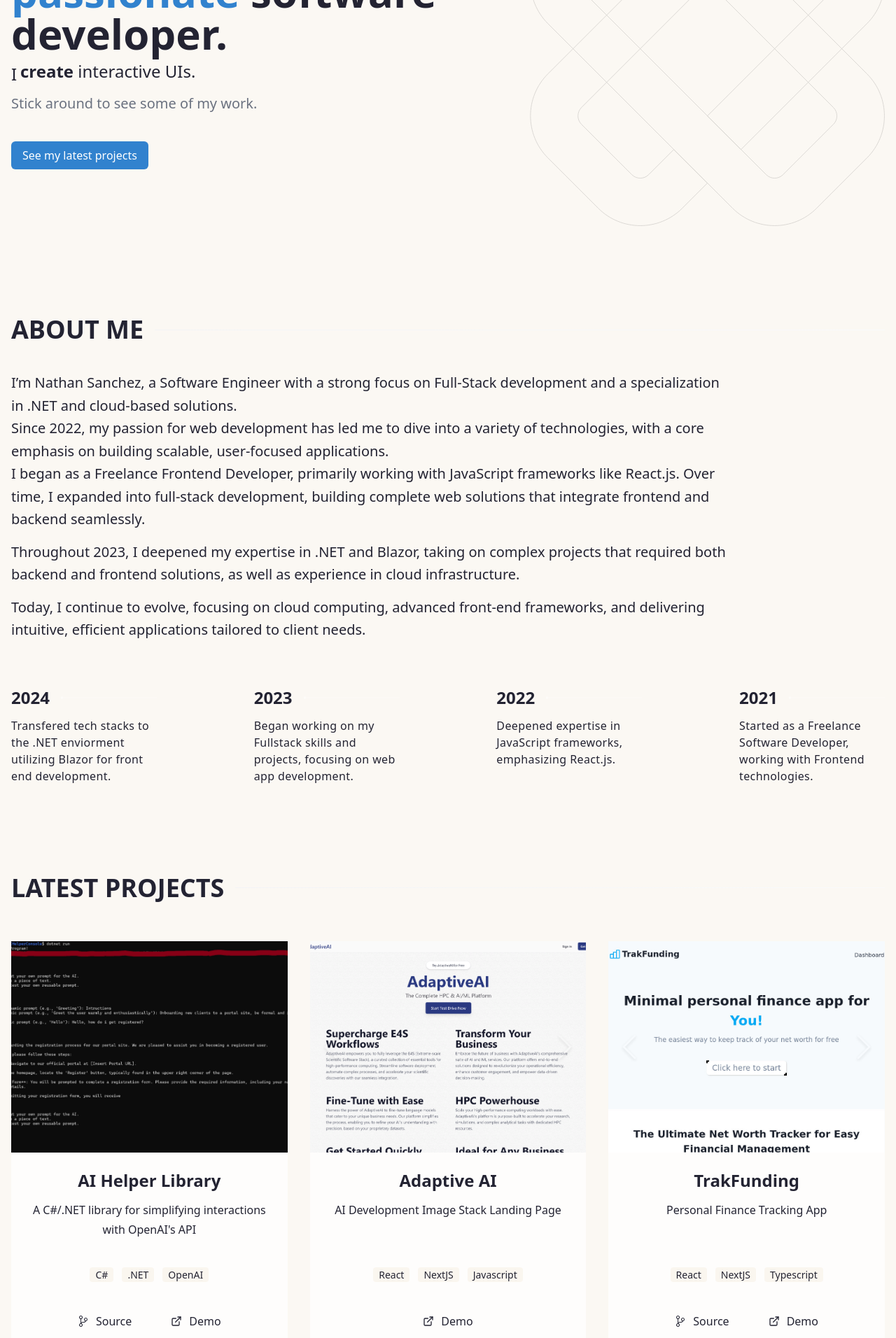
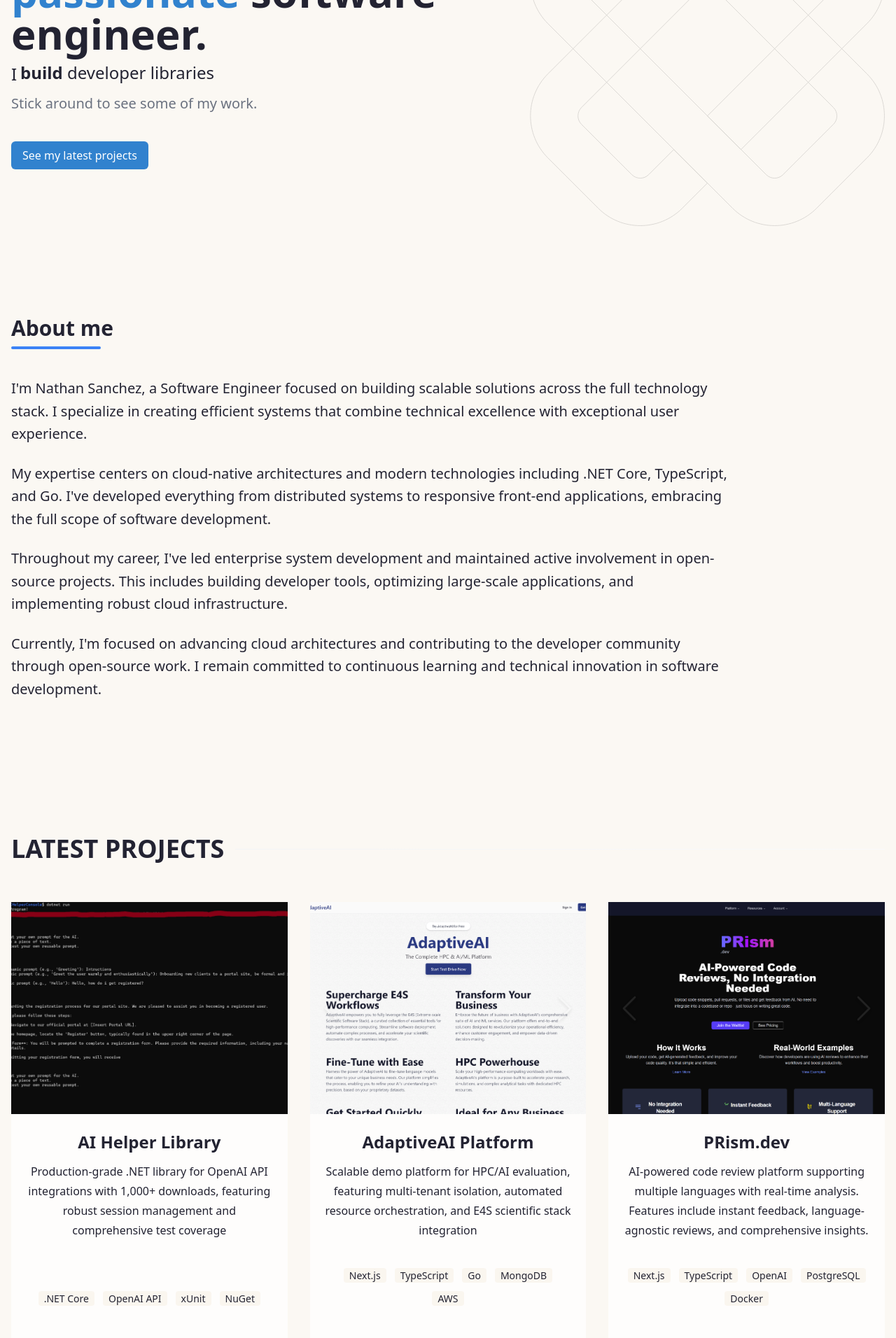
Before and after one commit to NathanSanchezDev/nathanswe-portfolio, a Next.js app: page / in a window 1280 px wide. Shown: the part 320-2232 px from the top of the page at 70% size. Built offline with nearby package versions, Linux system fonts and the light colour scheme.

Commit message:
Update wording and small defects.

```diff
--- a/app/projects/components/Filter.jsx
+++ b/app/projects/components/Filter.jsx
@@ -1,7 +1,9 @@
 import { useRef, useState } from "react";
 import { LazyMotion, domAnimation, useInView } from "framer-motion";
-import { TbBrandJavascript, TbBrandNextjs } from "react-icons/tb";
-import { FaReact } from "react-icons/fa";
+import { TbBrandNextjs } from "react-icons/tb";
+import { DiDotnet } from "react-icons/di";
+import { FaCloud } from "react-icons/fa";
+import { BsBuilding } from "react-icons/bs";
 import { FilterButton } from "./FilterButton";
 
 export function Filter({ onClick = (f) => f }) {
@@ -27,7 +29,7 @@
                 <h3 aria-label="Filter projects" tabIndex="0" className="font-bold text-xl">
                     Filter by:
                 </h3>
-				<div className="flex items-center gap-4">
+                <div className="flex items-center flex-wrap gap-4">
                     <FilterButton
                         onClick={() => handleFilterClick(undefined)}
                         label="All"
@@ -36,11 +38,25 @@
                         All
                     </FilterButton>
                     <FilterButton
-						onClick={() => handleFilterClick("React")}
-						label="React"
-						active={activeFilter === "React"}
+                        onClick={() => handleFilterClick("Enterprise")}
+                        label="Enterprise"
+                        active={activeFilter === "Enterprise" || activeFilter === "Enterprise SaaS"}
                     >
-						<FaReact size="20" />
+                        <BsBuilding size="20" />
+                    </FilterButton>
+                    <FilterButton
+                        onClick={() => handleFilterClick("Cloud")}
+                        label="Cloud"
+                        active={activeFilter === "Cloud"}
+                    >
+                        <FaCloud size="20" />
+                    </FilterButton>
+                    <FilterButton
+                        onClick={() => handleFilterClick("C# .NET")}
+                        label="C# .NET"
+                        active={activeFilter === "C# .NET"}
+                    >
+                        <DiDotnet size="20" />
                     </FilterButton>
                     <FilterButton
                         onClick={() => handleFilterClick("Next")}
@@ -49,13 +65,6 @@
                     >
                         <TbBrandNextjs size="20" />
                     </FilterButton>
-					<FilterButton
-						onClick={() => handleFilterClick("Javascript")}
-						label="Javascript"
-						active={activeFilter === "Javascript"}
-					>
-						<TbBrandJavascript size="20" />
-					</FilterButton>
                 </div>
             </div>
         </LazyMotion>
--- a/app/projects/layout.js
+++ b/app/projects/layout.js
@@ -5,18 +5,19 @@
 import { Filter } from "./components/Filter";
 import Error from "../error";
 import { Projects } from "./components/Projects";
-
-// Import your local projects data
 import { projectsData } from '../../constants/projectsData';
 
 export default function Page() {
-	const [category, setCategory] = useState(undefined);
+    const [filter, setFilter] = useState(undefined);
 
-	const filteredProjects = category
-		? projectsData.filter(project => project.category === category)
+    const filteredProjects = filter
+        ? projectsData.filter(project => {
+            if (project.category === filter) return true;
+            return project.stack.some(tech => tech === filter || tech.includes(filter));
+        })
         : projectsData;
 
-	const onClick = (catName) => setCategory(catName);
+    const onClick = (filterName) => setFilter(filterName);
 
     return (
         <div className="container-md">
@@ -34,9 +35,8 @@
                 >
                     <ErrorBoundary FallbackComponent={Error}>
                         {filteredProjects.length === 0 ? (
-							// Empty state
                             <div className="flex-center">
-								<h3 className="text-2xl">No projects found in {category} category</h3>
+                                <h3 className="text-2xl">No projects found in {filter} category</h3>
                             </div>
                         ) : (
                             <Projects projects={filteredProjects} />
--- a/app/sections/about/index.jsx
+++ b/app/sections/about/index.jsx
@@ -1,48 +1,69 @@
 "use client";
 
-import { useRef } from "react";
+import React, { useRef } from "react";
 import { LazyMotion, domAnimation, useInView } from "framer-motion";
-import { HeadingDivider } from "components";
-import { TimeLine } from "./TimeLine";
+
+const HeadingDivider = ({ title }) => (
+	<div className="w-full flex flex-col gap-2">
+		<h2 className="text-3xl font-bold">
+			{title}
+		</h2>
+		<div className="h-1 w-32 bg-blue-500 rounded" />
+	</div>
+);
 
 export function AboutSection() {
 	const ref = useRef(null);
 	const isInView = useInView(ref, { once: true });
 
+	const animationStyles = {
+		transform: isInView ? "none" : "translateX(-200px)",
+		opacity: isInView ? 1 : 0,
+		transition: "all 0.9s cubic-bezier(0.17, 0.55, 0.55, 1) 0.5s"
+	};
+
 	return (
 		<LazyMotion features={domAnimation}>
 			<section id="about" className="section">
 				<HeadingDivider title="About me" />
+
 				<div className="pt-10 pb-16 max-w-5xl flex flex-col gap-3">
 					<div
+						ref={ref}
 						tabIndex="0"
-						ref={ref}
-						className="text-xl font-light leading-relaxed"
-						style={{
-							transform: isInView ? "none" : "translateX(-200px)",
-							opacity: isInView ? 1 : 0,
-							transition: "all 0.9s cubic-bezier(0.17, 0.55, 0.55, 1) 0.5s"
-						}}
+						className="text-xl font-light leading-relaxed space-y-6"
+						style={animationStyles}
 					>
 						<p>
-							I’m Nathan Sanchez, a Software Engineer with a strong focus on Full-Stack development and a specialization in .NET and cloud-based solutions.
+							I'm Nathan Sanchez, a Software Engineer focused on building
+							scalable solutions across the full technology stack. I specialize
+							in creating efficient systems that combine technical excellence
+							with exceptional user experience.
 						</p>
+
 						<p>
-							Since 2022, my passion for web development has led me to dive into a variety of technologies, with a core emphasis on building scalable, user-focused applications.
+							My expertise centers on cloud-native architectures and modern
+							technologies including .NET Core, TypeScript, and Go. I've
+							developed everything from distributed systems to responsive
+							front-end applications, embracing the full scope of software
+							development.
 						</p>
+
 						<p>
-							I began as a Freelance Frontend Developer, primarily working with JavaScript frameworks like React.js. Over time, I expanded into full-stack development, building complete web solutions that integrate frontend and backend seamlessly.
+							Throughout my career, I've led enterprise system development
+							and maintained active involvement in open-source projects.
+							This includes building developer tools, optimizing large-scale
+							applications, and implementing robust cloud infrastructure.
 						</p>
-						<p className="my-3.5">
-							Throughout 2023, I deepened my expertise in .NET and Blazor, taking on complex projects that required both backend and frontend solutions, as well as experience in cloud infrastructure.
-						</p>
+
 						<p>
-							Today, I continue to evolve, focusing on cloud computing, advanced front-end frameworks, and delivering intuitive, efficient applications tailored to client needs.
+							Currently, I'm focused on advancing cloud architectures and
+							contributing to the developer community through open-source
+							work. I remain committed to continuous learning and technical
+							innovation in software development.
 						</p>
 					</div>
 				</div>
-
-				<TimeLine />
 			</section>
 		</LazyMotion>
 	);
--- a/app/sections/introduction/index.jsx
+++ b/app/sections/introduction/index.jsx
@@ -16,10 +16,10 @@
 
 	let [count, setCount] = useState(0);
 	const [text] = useState([
-		"build full-stack web apps.",
-		"design modern user interfaces.",
-		"create interactive UIs.",
-		"develop high-performance products."
+		"architect enterprise systems",
+		"optimize cloud performance",
+		"build developer libraries",
+		"deploy scalable solutions"
 	]);
 
 	const onClick = (e) => scrollToEl(e);
@@ -52,7 +52,7 @@
 							}}
 						>
 							<p>
-								Hi, I&apos;m <mark>Nathan</mark> a <mark>passionate</mark> software developer.
+								Hi, I&apos;m <mark>Nathan</mark> a <mark>passionate</mark> software engineer.
 							</p>
 						</h1>
 
--- a/app/sections/project/index.jsx
+++ b/app/sections/project/index.jsx
@@ -8,16 +8,13 @@
 import { ErrorBoundary } from "react-error-boundary";
 import { Projects } from "../../projects/components/Projects";
 import { SITE_ROUTES } from "../../../constants";
-
-// Import your local projects data
 import { projectsData } from '../../../constants/projectsData';
 
 export function ProjectsSection() {
     const btnRef = useRef(null);
     const isBtnInView = useInView(btnRef, { once: true });
 
-	// Use the local projects data directly
-	const projects = projectsData; // or a subset of projectsData if you're showing latest or limited projects
+    const featuredProjects = projectsData.slice(0, 3);
 
     return (
         <LazyMotion features={domAnimation}>
@@ -34,7 +31,7 @@
                         }
                     >
                         <ErrorBoundary FallbackComponent={Error}>
-							<Projects projects={projects} />
+                            <Projects projects={featuredProjects} />
                         </ErrorBoundary>
                     </Suspense>
 
@@ -45,7 +42,7 @@
                         ref={btnRef}
                         className="btn"
                         style={{
-							transform: btnRef ? "none" : "translateX(-50px)",
+                            transform: isBtnInView ? "none" : "translateX(-50px)",
                             opacity: isBtnInView ? 1 : 0,
                             transition: "all 0.9s cubic-bezier(0.17, 0.55, 0.55, 1) 0.5s"
                         }}
--- a/constants/projectsData.js
+++ b/constants/projectsData.js
@@ -1,21 +1,21 @@
 export const projectsData = [
     {
-        _id: '5',
+        _id: '1',
         title: "AI Helper Library",
-        description: "A C#/.NET library for simplifying interactions with OpenAI's API",
+        description: "Production-grade .NET library for OpenAI API integrations with 1,000+ downloads, featuring robust session management and comprehensive test coverage",
         category: "C# .NET",
         images: [
             "projects/ailibhelp.png",
         ],
         liveUrl: "https://www.nuget.org/packages/AIHelperLibrary/",
         repoUrl: "https://github.com/NathanSanchezDev/ai-helper-library",
-        stack: ["C#", ".NET", "OpenAI"]
+        stack: [".NET Core", "OpenAI API", "xUnit", "NuGet"]
     },
     {
-        _id: '1',
-        title: "Adaptive AI",
-        description: "AI Development Image Stack Landing Page",
-        category: "Next",
+        _id: '2',
+        title: "AdaptiveAI Platform",
+        description: "Scalable demo platform for HPC/AI evaluation, featuring multi-tenant isolation, automated resource orchestration, and E4S scientific stack integration",
+        category: "Cloud",
         images: [
             "projects/adaptive1.png",
             "projects/adaptive2.png",
@@ -23,10 +23,33 @@
             "projects/adaptive4.png"
         ],
         liveUrl: "https://adaptive.ai-as-a-service.info/",
-        stack: ["React", "NextJS", "Javascript"]
+        stack: ["Next.js", "TypeScript", "Go", "MongoDB", "AWS"]
     },
     {
-        _id: '2',
+        _id: '3',
+        title: "PRism.dev",
+        description: "AI-powered code review platform supporting multiple languages with real-time analysis. Features include instant feedback, language-agnostic reviews, and comprehensive insights.",
+        category: "Enterprise SaaS",
+        images: [
+            "projects/prism1.png",
+            "projects/prism2.png",
+            "projects/prism3.png"
+        ],
+        liveUrl: "https://prism-ai-dev.vercel.app",
+        stack: ["Next.js", "TypeScript", "OpenAI", "PostgreSQL", "Docker"]
+    },
+    {
+        _id: '4',
+        title: "Distributed Workflow Engine",
+        description: "High-performance workflow orchestration system handling complex enterprise approval chains and resource provisioning",
+        category: "Enterprise",
+        images: [
+            "projects/workflow.png",
+        ],
+        stack: [".NET Core", "TypeScript", "MongoDB", "RabbitMQ", "Redis"]
+    },
+    {
+        _id: '5',
         title: "TrakFunding",
         description: "Personal Finance Tracking App",
         category: "Next",
@@ -36,31 +59,6 @@
         ],
         liveUrl: "https://trakfunding.vercel.app/",
         repoUrl: "https://github.com/NathanSanchezDev/TrakFunding",
-        stack: ["React", "NextJS", "Typescript"]
-    },
-    {
-        _id: '3',
-        title: "PRism.dev",
-        description: "AI Powered Code Review (Web Based)",
-        category: "Next",
-        images: [
-            "projects/prism1.png",
-            "projects/prism2.png",
-            "projects/prism3.png"
-        ],
-        liveUrl: "https://prism-ai-dev.vercel.app",
-        stack: ["React", "NextJS", "Typescript"]
-    },
-    {
-        _id: '4',
-        title: "AfterSouls Sneaker Store",
-        description: "Single page application for a sneaker store",
-        category: "Javascript",
-        images: [
-            "https://media0.giphy.com/media/v1.Y2lkPTc5MGI3NjExc2hyZWV5YWEzOXg2dng4bHVhZXlyMm8xNjZ3OGNqNXoxYXN3czZ3aCZlcD12MV9pbnRlcm5hbF9naWZfYnlfaWQmY3Q9Zw/xUDJRPEgoQBJ9jrVaX/giphy.gif"
-        ],
-        liveUrl: "https://sneaker-proj.vercel.app/",
-        repoUrl: "https://github.com/NathanSanchezDev/sneakerProj",
-        stack: ["Javascript", "CSS"]
+        stack: ["Next.js", "TypeScript", "MongoDB", "Prisma", "OAuth"]
     }
 ];
```
Lines whose indentation alone changed are shown as unchanged.
